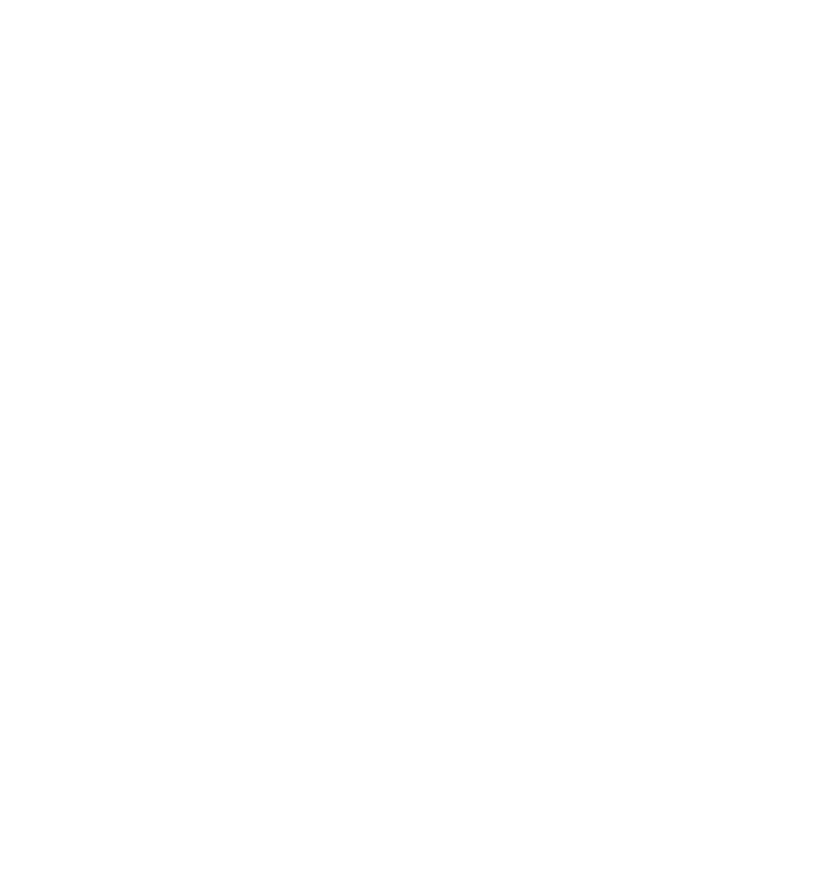
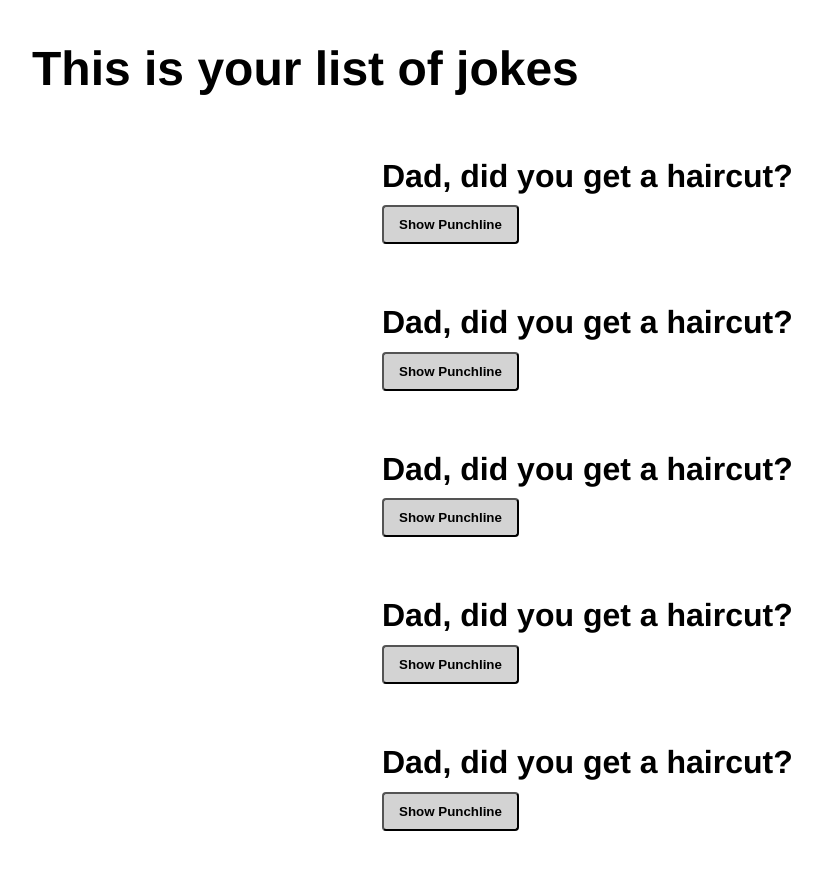
Before and after one commit to thisdot/vue-workshop-v3, a Vue app: page /exercise/2 in a window 1280 px wide. Before the commit this address had no page. Shown: the top 870 px of the page, without its empty margins (8-830 px from the left). Before the commit the page ends 800 px from the top, so only its background shows below. Built offline with nearby package versions, Linux system fonts and the light colour scheme.

Commit message:
fix: fixed exercises

```diff
--- a/src/components/ExerciseOne.vue
+++ b/src/components/ExerciseOne.vue
@@ -1,32 +1,56 @@
 <template>
-  <div></div>
+  <article v-if="joke" class="exerciseOne">
+    <h1>{{ joke.story }}</h1>
+    <p v-show="showPunchLine" class="punchLine">{{ joke.punchLine }}</p>
+    <button @click="showPunchLine = !showPunchLine">{{ buttonText }}</button>
+  </article>
 </template>
 
 <script>
+import { fetchFirstJoke } from '@/assets/jokes.js';
+
 // #Exercise 1
-// Summary: In this exercise we are going to learn how to develop basic components and start to use Vue.
-// Story: As an user of the website, I would like to have access to a component that will show me a single joke,
-//          and allow me to "show/hide" a punch line.
-
-// This component will feature:
-// - An HTMl with a visible Story
-// - A button to show the "punchLine"
-// - A button text that should change depending if you the punchline is showing or not
-// - A specific joke loaded with the available method
-// - Some style set using style methods below
-
-//Steps
-// - Create basic HTML (with your existing skills, vue not needed here), make all visible, forget about hiding the punch line
-// - Apply styles
-// - Set fetchFirstJoke to component Data
-// - show the Loaded data in the HTML using Vue directives
-// - Create a new Data to manage the component state (to hide, show punch line)
-// - Use v-show to hide show the punch line
-// - use @click to "set" the above state (to show hide punch line)
-// - Create a computed property to "generate" the button text
-// - Apply the above computed properties to the button
-
-//import { fetchFirstJoke } from "@/assets/jokes.js";
+export default {
+  name: 'ExerciseOne',
+  //Task: Add joke as a prop instead of a data property
+  data() {
+    return {
+      joke: fetchFirstJoke,
+      showPunchLine: false,
+    };
+  },
+  computed: {
+    buttonText() {
+      return this.showPunchLine
+        ? 'what a bad joke, hide it please'
+        : 'Show Punchline';
+    },
+  },
+};
 </script>
 
-<style></style>
+<style lang="scss">
+.exerciseOne {
+  width: 500px;
+  margin: 50px auto;
+  h1 {
+    font-size: 32px;
+    color: Black;
+  }
+  .punchLine {
+    margin-top: 25px;
+    margin-bottom: 25px;
+    padding: 15px;
+    border: 1px solid darkgrey;
+    border-radius: 5px;
+    box-shadow: 2px 2px 10px lightgray;
+    background-color: lightgray;
+  }
+  button {
+    padding: 10px 15px;
+    border-radius: 4px;
+    background-color: lightgray;
+    font-weight: 800;
+  }
+}
+</style>
--- a/src/components/ExerciseTwo.vue
+++ b/src/components/ExerciseTwo.vue
@@ -1,30 +1,33 @@
 <template>
-  <div></div>
+  <article>
+    <h1 style="color: black">This is your list of jokes</h1>
+    <div v-if="jokes.length === 0">Hm.. thinking of some jokes..</div>
+    <section v-else>
+      <ExerciseOne v-for="joke in jokes" :key="joke.id" :joke="joke" />
+    </section>
+  </article>
 </template>
 
 <script>
 // #Exercise 2
-// Summary: In this exercise we are going to improve our Vue knowledge by expanding the previous component and add further features
-// Story: As an user of the website, I would like to have access to a component that will show me a list of all the jokes.
-//        This component should also show me a loading message while the jokes are retrieved.
+import { fetchJokes } from '@/assets/jokes.js';
+import ExerciseOne from './ExerciseOne.vue';
 
-// This component will feature:
-// - Async data loading
-// - Conditional component loading
-// - use of multiple vue directives
-// - async component loading
-// - use of properties
-
-//Steps
-// - async import our ExcerciseOne component
-// - Create basic html and load a single "ExerciseOne"
-// - Async load our list of jokes in mounted lifecycle
-// - Use v-for to load multiple Instances of ExerciseOne
-// - Pass the properties down from the current component to "excerciseOne"
-// - Change ExerciseOne to accept properties instead than load its own data (youneed to leave the property used for the hide and show of the punch line)
-// - Create a "loading" HTML and add v-if to make sure there is no error while data is loaded
-
-// import { fetchJokes } from '@/assets/jokes.js';
+export default {
+  name: 'ExerciseTwo',
+  components: {
+    ExerciseOne,
+  },
+  data() {
+    return {
+      jokes: [],
+    };
+  },
+  computed: {},
+  async mounted() {
+    this.jokes = await fetchJokes();
+  },
+};
 </script>
 
 <style></style>
--- a/src/components/solutions/ExerciseTwo_solution.vue
+++ b/src/components/solutions/ExerciseTwo_solution.vue
@@ -3,7 +3,7 @@
     <h1 style="color: black">This is your list of jokes</h1>
     <div v-if="jokes.length === 0">Hm.. thinking of some jokes..</div>
     <section v-else>
-      <ExerciseOne v-for="joke in jokes" :key="joke.id" :v-bind="joke" />
+      <ExerciseOne v-for="joke in jokes" :key="joke.id" :joke="joke" />
     </section>
   </article>
 </template>
@@ -11,7 +11,7 @@
 <script>
 // #Exercise 2
 import { fetchJokes } from '@/assets/jokes.js';
-import ExerciseOne from './ExerciseOne_solution';
+import ExerciseOne from './ExerciseOne_solution.vue';
 
 export default {
   name: 'ExerciseTwo',
--- a/src/router/index.js
+++ b/src/router/index.js
@@ -11,6 +11,10 @@
       path: '/exercise/1',
       component: () => import('@/components/ExerciseOne.vue'),
     },
+    {
+      path: '/exercise/2',
+      component: () => import('@/components/ExerciseTwo.vue'),
+    },
   ],
 });
 
```
Also changed, not shown: src/components/solutions/ExerciseOne_solution.vue (+8 -2 lines).
